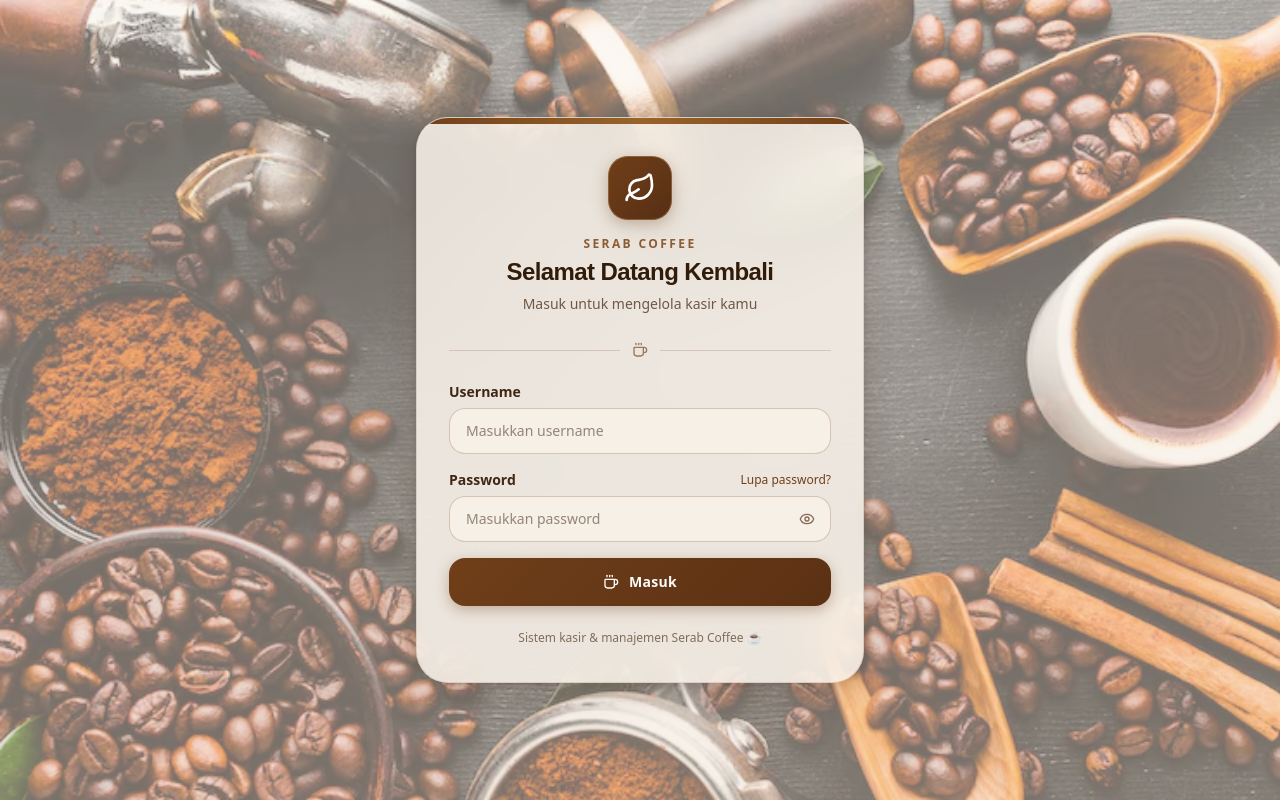
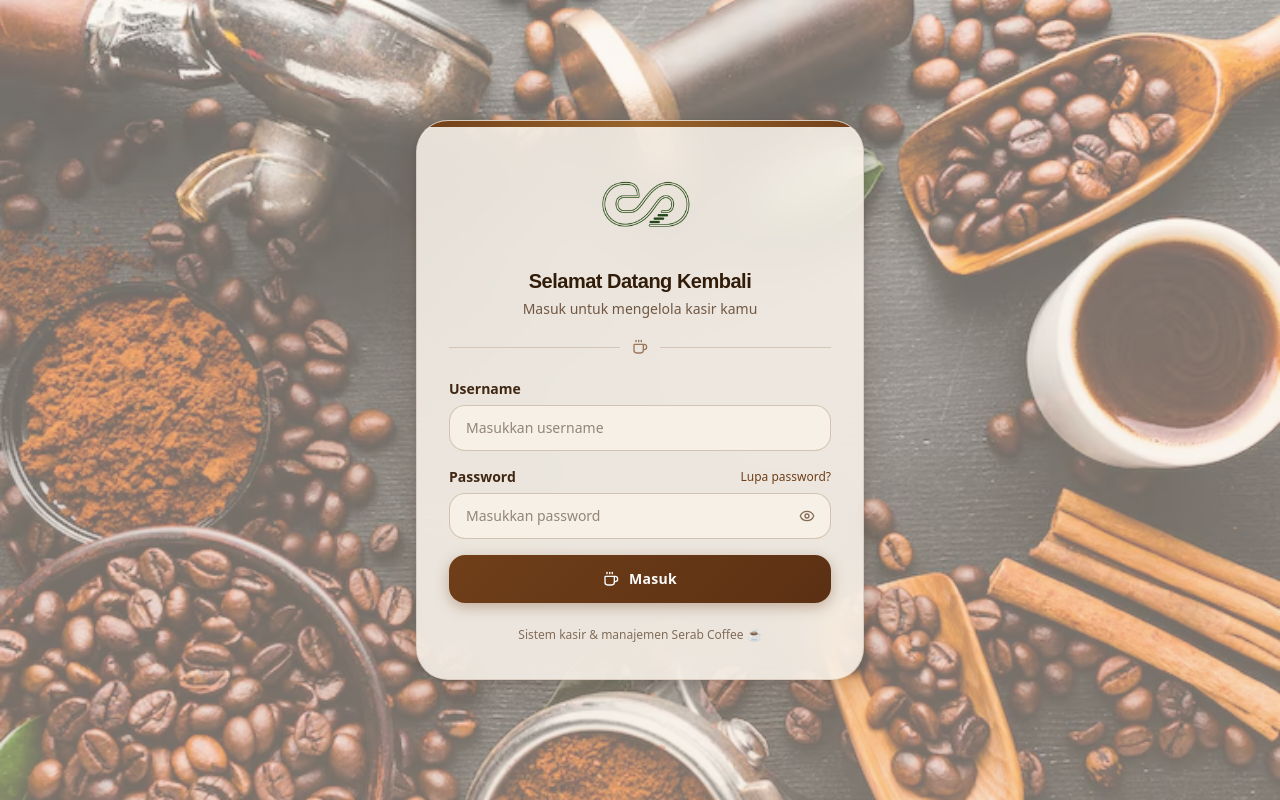
Before and after one commit to rayyy-han/serab-coffe, a Next.js app: page /auth/login in a window 1280 px wide. Built offline with nearby package versions, Linux system fonts and the light colour scheme.

Commit message:
update fitur

```diff
--- a/app/auth/login/page.tsx
+++ b/app/auth/login/page.tsx
@@ -5,6 +5,7 @@ import {
   Eye, EyeOff, Coffee, Loader2, Leaf,
   KeyRound, CheckCircle2, X, ShieldCheck,
 } from "lucide-react";
+import { SerabLogo, SerabLogoIcon } from "@/components/serab-logo";
 
 // ── Forgot Password Modal ──────────────────────────────────────────
 function ForgotPasswordModal({ onClose }: { onClose: () => void }) {
@@ -440,35 +441,19 @@ export default function LoginPage() {
 
           <div className="px-8 pt-8 pb-9">
             {/* Brand */}
-            <div className="flex flex-col items-center mb-7">
-              <div
-                className="relative flex items-center justify-center w-16 h-16 mb-4 shadow-md"
-                style={{
-                  background: "linear-gradient(135deg, oklch(0.42 0.085 55), oklch(0.35 0.07 52))",
-                  borderRadius: "20px",
-                  boxShadow: "0 4px 16px oklch(0.42 0.085 55 / 35%)",
-                }}
-              >
-                <Leaf className="w-8 h-8 text-white" strokeWidth={2} />
-                <div
-                  className="absolute inset-0"
-                  style={{ border: "1px solid oklch(0.72 0.09 75 / 40%)", borderRadius: "20px" }}
-                />
+            <div className="flex flex-col items-center mb-5">
+              {/* Logo PNG — let it display at natural ratio, no extra frame */}
+              <div className="mb-3">
+                <SerabLogoIcon height={90} />
               </div>
 
-              <p
-                className="text-xs font-semibold tracking-[0.2em] uppercase mb-1"
-                style={{ color: "oklch(0.52 0.085 60)" }}
-              >
-                Serab Coffee
-              </p>
               <h1
-                className="text-2xl font-bold tracking-tight"
+                className="text-xl font-bold tracking-tight"
                 style={{ fontFamily: "var(--font-poppins, sans-serif)", color: "oklch(0.25 0.045 60)" }}
               >
                 Selamat Datang Kembali
               </h1>
-              <p className="mt-1.5 text-sm text-center" style={{ color: "oklch(0.48 0.045 60)" }}>
+              <p className="mt-1 text-sm text-center" style={{ color: "oklch(0.48 0.045 60)" }}>
                 Masuk untuk mengelola kasir kamu
               </p>
             </div>
--- a/app/layout.tsx
+++ b/app/layout.tsx
@@ -5,6 +5,11 @@ import Providers from "@/components/Providers";
 export const metadata: Metadata = {
   title: "Serab Coffee - Management System",
   description: "Aplikasi POS & Manajemen Serab Coffee",
+  icons: {
+    icon: "/serab-logo.svg",
+    shortcut: "/serab-logo.svg",
+    apple: "/serab-logo.svg",
+  },
 };
 
 export default function RootLayout({
--- a/components/app-sidebar.tsx
+++ b/components/app-sidebar.tsx
@@ -16,18 +16,11 @@ import {
   LayoutDashboardIcon,
   ListIcon,
   ChartBarIcon,
-  FolderIcon,
-  UsersIcon,
+  FileChartColumnIcon,
   CameraIcon,
   FileTextIcon,
-  Settings2Icon,
-  CircleHelpIcon,
-  SearchIcon,
-  DatabaseIcon,
-  FileChartColumnIcon,
-  FileIcon,
-  Coffee,
 } from "lucide-react";
+import { SerabLogoIcon } from "@/components/serab-logo";
 
 const data = {
   user: {
@@ -119,11 +112,14 @@ export function AppSidebar({ ...props }: React.ComponentProps<typeof Sidebar>) {
           <SidebarMenuItem>
             <SidebarMenuButton
               asChild
-              className="bg-sidebar-accent/70 data-[slot=sidebar-menu-button]:p-1.5!"
+              className="data-[slot=sidebar-menu-button]:p-2! hover:bg-sidebar-accent/60 transition-colors"
             >
-              <a href="#">
-                <Coffee className="size-5! text-sidebar-primary" />
-                <span className="text-base font-semibold">Serab Coffee</span>
+              <a href="#" className="flex items-center gap-2.5">
+                <SerabLogoIcon height={28} onDark={true} />
+                <div className="flex flex-col leading-tight">
+                  <span className="text-sm font-extrabold tracking-wider text-[#F5E6D3]">SERAB COFFEE</span>
+                  <span className="text-[10px] text-[#F5E6D3]/75 font-serif italic tracking-wide">feel the deLIGHT</span>
+                </div>
               </a>
             </SidebarMenuButton>
           </SidebarMenuItem>
--- /dev/null
+++ b/components/serab-logo.tsx
@@ -0,0 +1,99 @@
+import React from "react";
+import Image from "next/image";
+
+interface LogoProps {
+  /**
+   * Controls the HEIGHT of the logo. Width auto-scales based on
+   * the PNG's natural ~1.35:1 ratio (1050w x 780h approx).
+   */
+  height?: number;
+  variant?: "icon" | "full" | "horizontal";
+  className?: string;
+  /**
+   * When true, wraps the PNG in a cream/white pill so it stays
+   * legible on dark sidebar backgrounds (no broken CSS filters).
+   */
+  onDark?: boolean;
+}
+
+// Official PNG natural aspect ratio ≈ 1050 / 780 ≈ 1.346
+const LOGO_RATIO = 1050 / 780;
+
+/**
+ * Serab Coffee Official Logo
+ * Always renders the real PNG at correct proportions.
+ */
+export function SerabLogoIcon({
+  height = 40,
+  className = "",
+  onDark = false,
+}: LogoProps) {
+  const imgWidth = Math.round(height * LOGO_RATIO);
+
+  const img = (
+    <Image
+      src="/serab aja.png"
+      alt="Serab Coffee Brewery"
+      width={imgWidth}
+      height={height}
+      style={{
+        width: imgWidth,
+        height: height,
+        objectFit: "contain",
+        display: "block",
+      }}
+      priority
+    />
+  );
+
+  if (onDark) {
+    // Wrap in a small cream pill so the white-background PNG stays visible
+    return (
+      <div
+        className={`shrink-0 rounded-lg overflow-hidden ${className}`}
+        style={{
+          background: "#F4EDE0",
+          padding: "3px 6px",
+          display: "inline-flex",
+          alignItems: "center",
+          justifyContent: "center",
+        }}
+      >
+        {img}
+      </div>
+    );
+  }
+
+  return (
+    <div
+      className={`shrink-0 ${className}`}
+      style={{ display: "inline-flex", alignItems: "center" }}
+    >
+      {img}
+    </div>
+  );
+}
+
+/**
+ * Full logo with text (only emblem section of PNG shown,
+ * since text is already embedded in the PNG itself).
+ */
+export function SerabLogo({
+  height = 56,
+  variant = "full",
+  className = "",
+  onDark = false,
+}: LogoProps) {
+  if (variant === "icon") {
+    return <SerabLogoIcon height={height} className={className} onDark={onDark} />;
+  }
+
+  return (
+    <div className={`flex flex-col items-center ${className}`}>
+      {/* Full logo PNG already includes SERAB COFFEE BREWERY + feel the deLIGHT text */}
+      <SerabLogoIcon height={height} onDark={onDark} />
+    </div>
+  );
+}
+
+export default SerabLogo;
--- a/components/site-header.tsx
+++ b/components/site-header.tsx
@@ -1,18 +1,95 @@
-import { Button } from "@/components/ui/button"
-import { Separator } from "@/components/ui/separator"
-import { SidebarTrigger } from "@/components/ui/sidebar"
+"use client";
+
+import { usePathname } from "next/navigation";
+import { Button } from "@/components/ui/button";
+import { Separator } from "@/components/ui/separator";
+import { SidebarTrigger } from "@/components/ui/sidebar";
+import { SerabLogoIcon } from "@/components/serab-logo";
+import { LayoutDashboard, Utensils, History, FileSpreadsheet, Store } from "lucide-react";
+
+/**
+ * Returns header title and icon according to current route
+ */
+function getPageHeaderInfo(pathname: string) {
+  if (pathname === "/") {
+    return {
+      title: "Dashboard Utama",
+      subtitle: "POS & Management System",
+      icon: <LayoutDashboard className="w-4 h-4 text-emerald-800" />,
+    };
+  }
+  if (pathname.startsWith("/menu")) {
+    return {
+      title: "Kelola Menu & Stok",
+      subtitle: "Katalog Produk & Harga",
+      icon: <Utensils className="w-4 h-4 text-emerald-800" />,
+    };
+  }
+  if (pathname.startsWith("/riwayat")) {
+    return {
+      title: "Riwayat Transaksi",
+      subtitle: "Catatan Penjualan & Pesanan",
+      icon: <History className="w-4 h-4 text-emerald-800" />,
+    };
+  }
+  if (pathname.startsWith("/report")) {
+    return {
+      title: "Laporan Keuangan",
+      subtitle: "Ringkasan Performa & KPI",
+      icon: <FileSpreadsheet className="w-4 h-4 text-emerald-800" />,
+    };
+  }
+
+  return {
+    title: "Serab Coffee Operating System",
+    subtitle: "Kasir & Manajemen Outlet",
+    icon: <Store className="w-4 h-4 text-emerald-800" />,
+  };
+}
 
 export function SiteHeader() {
+  const pathname = usePathname();
+  const pageInfo = getPageHeaderInfo(pathname);
+
   return (
-    <header className="flex h-(--header-height) shrink-0 items-center gap-2 border-b transition-[width,height] ease-linear group-has-data-[collapsible=icon]/sidebar-wrapper:h-(--header-height)">
-      <div className="flex w-full items-center gap-1 px-4 lg:gap-2 lg:px-6">
-        <SidebarTrigger className="-ml-1" />
-        <Separator
-          orientation="vertical"
-          className="mx-2 data-[orientation=vertical]:h-4"
-        />
-        <h1 className="text-base font-medium">Documents</h1>
+    <header className="flex h-(--header-height) shrink-0 items-center gap-2 border-b transition-[width,height] ease-linear group-has-data-[collapsible=icon]/sidebar-wrapper:h-(--header-height) bg-background/80 backdrop-blur-md sticky top-0 z-30">
+      <div className="flex w-full items-center justify-between px-4 lg:gap-2 lg:px-6">
+        {/* Left Section: Sidebar Trigger + Dynamic Route Title */}
+        <div className="flex items-center gap-2 sm:gap-3">
+          <SidebarTrigger className="-ml-1 text-foreground/80 hover:text-foreground" />
+          <Separator
+            orientation="vertical"
+            className="mx-1.5 data-[orientation=vertical]:h-4 bg-border/60"
+          />
+
+          <div className="flex items-center gap-2">
+            <div className="p-1.5 rounded-lg bg-emerald-900/10 border border-emerald-900/15 hidden sm:flex items-center justify-center">
+              {pageInfo.icon}
+            </div>
+            <div className="flex flex-col justify-center">
+              <h1 className="text-sm sm:text-base font-bold tracking-tight text-foreground leading-tight">
+                {pageInfo.title}
+              </h1>
+              <span className="text-[10px] sm:text-xs text-muted-foreground font-medium hidden xs:inline-block">
+                {pageInfo.subtitle}
+              </span>
+            </div>
+          </div>
+        </div>
+
+        {/* Right Section: Brand Emblem Badge */}
+        <div className="flex items-center gap-2.5 px-3 py-1.5 rounded-full bg-[#254B20]/10 border border-[#254B20]/20 shadow-xs">
+          <SerabLogoIcon height={22} />
+          <div className="flex flex-col text-left leading-none hidden sm:flex">
+            <span className="text-[11px] font-extrabold tracking-wider uppercase text-[#254B20]">
+              Serab Coffee
+            </span>
+            <span className="text-[9px] font-serif italic text-[#254B20]/75 tracking-wide">
+              Brewery
+            </span>
+          </div>
+        </div>
       </div>
     </header>
-  )
+  );
 }
```
Also changed, not shown: public/serab aja.png (added).
